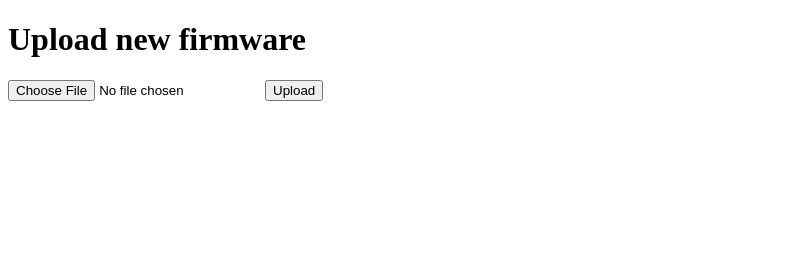
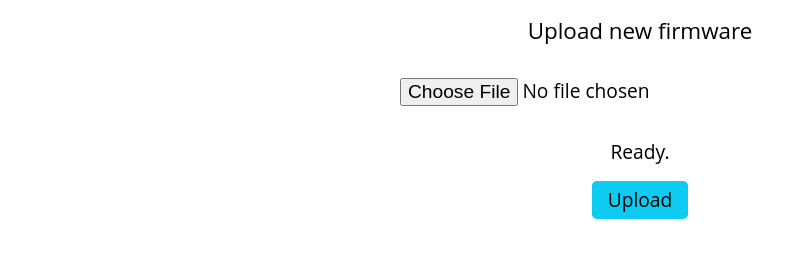
Before and after one commit to mitko125/WebSocket_RGB_Leds, a website: page main/ota_firmware/ota.html in a window 1280 px wide. Shown: the whole page, without its empty margins (0-806 px from the left). Drawn offline with Linux system fonts and the light colour scheme.

Commit message:
Подобряване на html дизайна.

```diff
--- a/main/ota_firmware/ota.html
+++ b/main/ota_firmware/ota.html
@@ -1,16 +1,59 @@
 <!DOCTYPE html>
 <html>
+
 <head>
-        <meta charset="UTF-8" />
+    <title>Upload new firmware over the air.</title>
+    <meta name="viewport" content="width=device-width, initial-scale=1.0" />
+    <meta http-equiv="Content-Type" content="text/html; charset=UTF-8" />
 </head>
+
+<style>
+    body {
+        text-align: center;
+        font: 1.2rem "Open Sans", Helvetica, Arial, sans-serif;
+    }
+
+    h1 {
+        text-align: center;
+        font: 1.4rem 'Open Sans', Helvetica, Arial, sans-serif;
+    }
+
+    h2 {
+        text-align: center;
+        font: 1.2rem 'Open Sans', Helvetica, Arial, sans-serif;
+    }
+
+    input {
+        text-align: center;
+        font: 1.2rem 'Open Sans', Helvetica, Arial, sans-serif;
+        padding: 0.5rem;
+        min-width: 480px;
+        margin: 0.5rem auto;
+    }
+
+    button {
+        border: 0;
+        border-radius: 0.3rem;
+        background: #0dcaf0;
+        padding: 0px 1rem;
+        font: 1.2rem 'Open Sans', Helvetica, Arial, sans-serif;
+        line-height: 2.4rem;
+        transition-duration: 0.4s;
+        cursor: pointer;
+    }
+</style>
+
 <body>
     <h1>Upload new firmware</h1>
     <input id="firmware" type="file" />
+    <br>
+    <h2 id='ota-status'>Ready.</h2>
     <button id="upload-button" onclick="javascript:UpdateOTA();">Upload</button>
 </body>
+
 <script>
     function UpdateOTA() {
-            document.getElementById("upload-button").disabled = true; // Disable Upload button to prevent multiple uploads
+        document.getElementById("upload-button").disabled = true;
         var fileInput = document.getElementById("firmware").files;
         if (fileInput.length == 0) {
             alert("No file selected!");
@@ -18,12 +61,22 @@
             var fwfile = fileInput[0];
             var xhttp = new XMLHttpRequest();
             xhttp.onload = function () {
-                    alert( this.responseText );
-                    document.getElementById("upload-button").disabled = false; // Enable Upload button when upload is done
+                if (this.status == 200) {
+                    document.getElementById("ota-status").textContent = this.responseText;
+                } else {
+                    document.getElementById("ota-status").textContent = this.status + ' Error!\n' + this.responseText;
+                }
+                document.getElementById("upload-button").disabled = false;
             };
+            xhttp.upload.onprogress = function (event) {
+                var percent = event.loaded / event.total;
+                document.getElementById("ota-status").textContent = 'Progress ' + Math.round(100 * percent) + '%';
+            };
+
             xhttp.open("POST", "/updateota");
             xhttp.send(fwfile);
         }
     }
 </script>
+
 </html>
```
Lines whose indentation alone changed are shown as unchanged.
